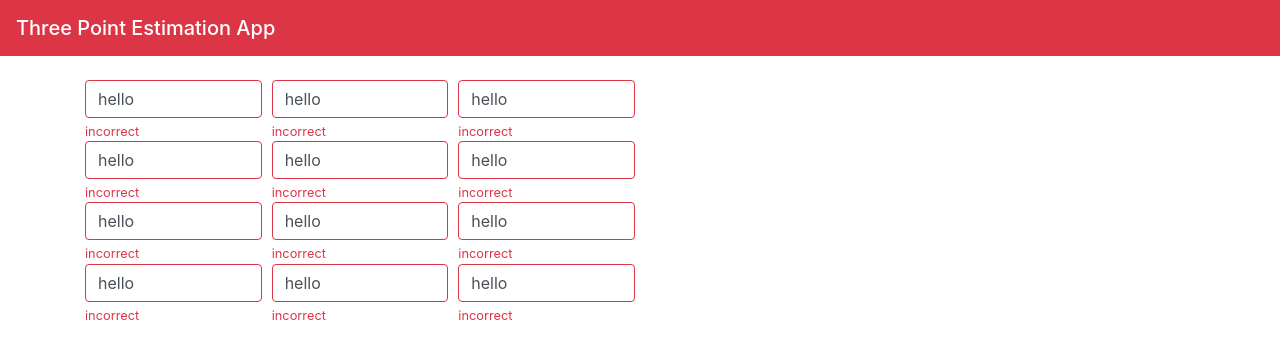
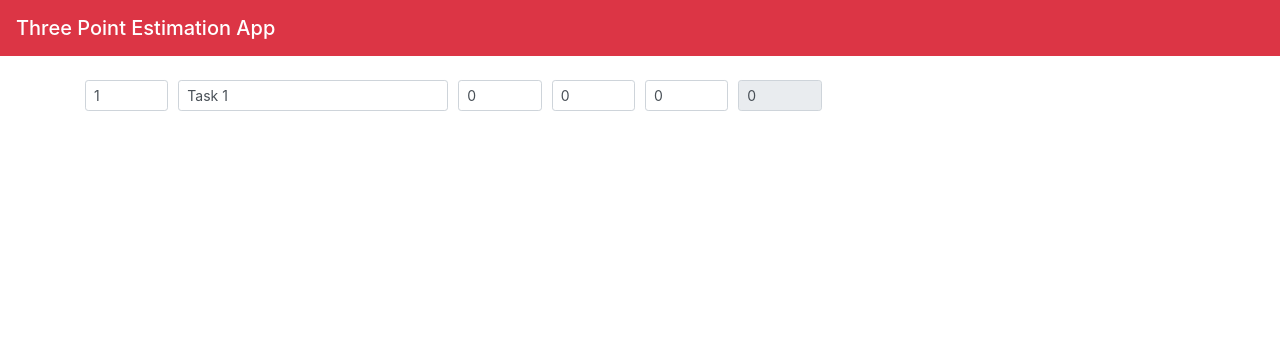
Before and after one commit to janithl/three-point-est, a React app: page / in a window 1280 px wide. Built offline with nearby package versions, Linux system fonts and the light colour scheme.

Commit message:
created structure and app state basics

```diff
--- /dev/null
+++ b/src/common/AppContainer.js
@@ -0,0 +1,30 @@
+import React from "react";
+
+import EstimationRow from "./EstimationRow";
+
+const taskTemplate = id => ({
+  id: id,
+  taskName: "Task " + id,
+  bestCase: 0,
+  mostLikely: 0,
+  worstCase: 0,
+  estimate: 0
+});
+
+export default class AppContainer extends React.Component {
+  state = {
+    tasks: { "1": taskTemplate("1") }
+  };
+
+  render() {
+    return (
+      <div className="container">
+        <form>
+          {Object.values(this.state.tasks).map(task => (
+            <EstimationRow task={task} />
+          ))}
+        </form>
+      </div>
+    );
+  }
+}
--- a/src/common/EstimationRow.js
+++ b/src/common/EstimationRow.js
@@ -2,32 +2,28 @@ import React from "react";
 
 import TextInput from "./TextInput";
 
-const EstimationRow = ({ title }) => (
+const EstimationRowFields = {
+  id: { placeholder: "ID", size: "1" },
+  taskName: { placeholder: "Task Name", size: "3" },
+  bestCase: { placeholder: "Best Case", size: "1" },
+  mostLikely: { placeholder: "Most Likely", size: "1" },
+  worstCase: { placeholder: "Worst Case", size: "1" },
+  estimate: { placeholder: "Estimate", size: "1", disabled: true }
+};
+
+const EstimationRow = ({ task }) => (
   <div className="form-row">
-    <div className="col-md-2">
-      <TextInput
-        value="hello"
-        placeholder="best-case"
-        validationMessage="incorrect"
-        onChange={() => {}}
-      />
-    </div>
-    <div className="col-md-2">
-      <TextInput
-        value="hello"
-        placeholder="best-case"
-        validationMessage="incorrect"
-        onChange={() => {}}
-      />
-    </div>
-    <div className="col-md-2">
-      <TextInput
-        value="hello"
-        placeholder="best-case"
-        validationMessage="incorrect"
-        onChange={() => {}}
-      />
-    </div>
+    {Object.keys(task).map(field => (
+      <div className={"col-md-" + EstimationRowFields[field].size}>
+        <TextInput
+          value={task[field]}
+          validationMessage=""
+          onChange={() => {}}
+          placeholder={EstimationRowFields[field].placeholder}
+          disabled={EstimationRowFields[field].disabled}
+        />
+      </div>
+    ))}
   </div>
 );
 
--- a/src/common/TextInput.js
+++ b/src/common/TextInput.js
@@ -1,14 +1,15 @@
 import React from "react";
 
-const TextInput = ({ value, placeholder, validationMessage, onChange }) => (
+const TextInput = ({ value, validationMessage, onChange, ...props }) => (
   <React.Fragment>
     <input
       type="text"
       className={
-        validationMessage !== "" ? "form-control is-invalid" : "form-control"
+        "form-control form-control-sm" +
+        (validationMessage !== "" ? " is-invalid" : "")
       }
-      placeholder={placeholder}
       value={value}
+      {...props}
     />
     {validationMessage !== "" && (
       <div class="invalid-feedback">{validationMessage}</div>
--- a/src/index.js
+++ b/src/index.js
@@ -3,18 +3,12 @@ import ReactDOM from "react-dom";
 
 import "./styles.css";
 import Navbar from "./common/Navbar";
-import EstimationRow from "./common/EstimationRow";
+import AppContainer from "./common/AppContainer";
+
 ReactDOM.render(
   <React.Fragment>
     <Navbar title="Three Point Estimation App" />
-    <div className="container">
-      <form>
-        <EstimationRow />
-        <EstimationRow />
-        <EstimationRow />
-        <EstimationRow />
-      </form>
-    </div>
+    <AppContainer />
   </React.Fragment>,
   document.getElementById("root")
 );
--- a/src/styles.css
+++ b/src/styles.css
@@ -1,3 +1,7 @@
 body {
   padding-top: 5rem;
 }
+
+.form-row {
+  margin-bottom: 10px;
+}
```
